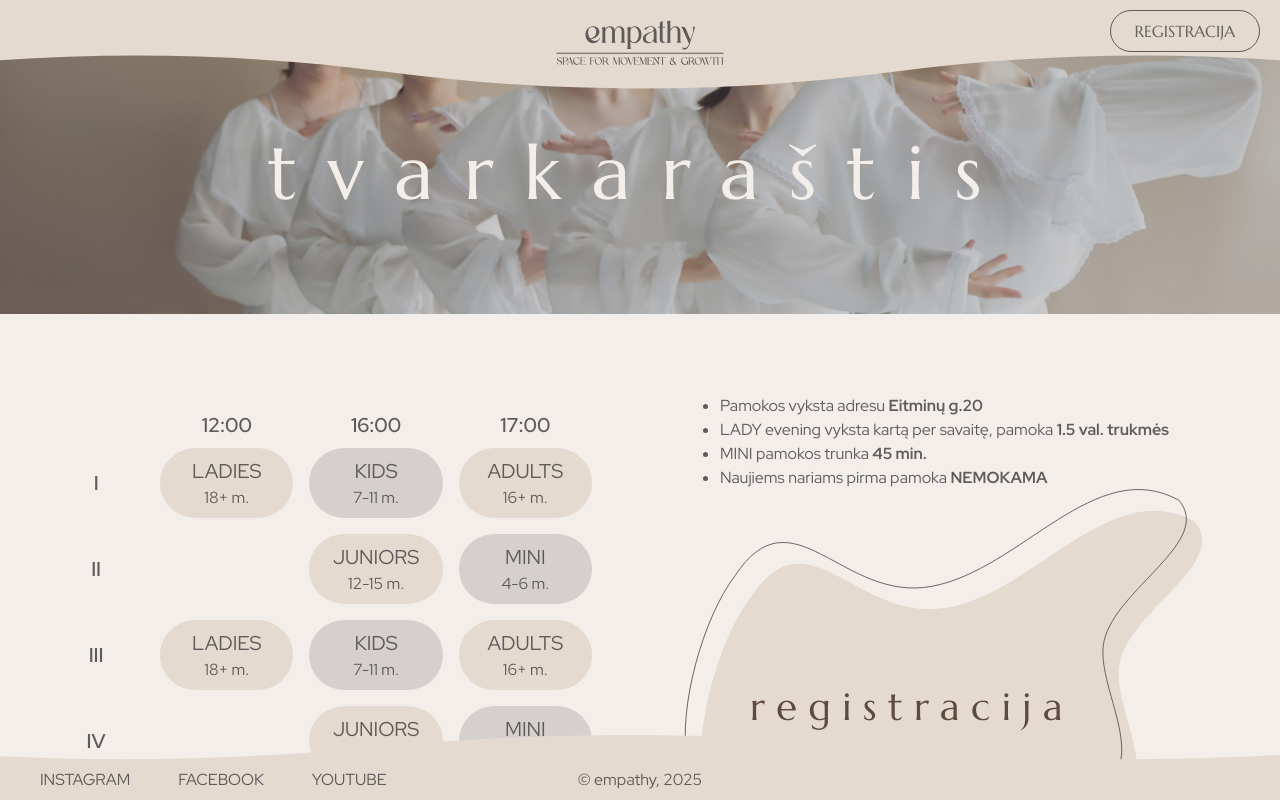
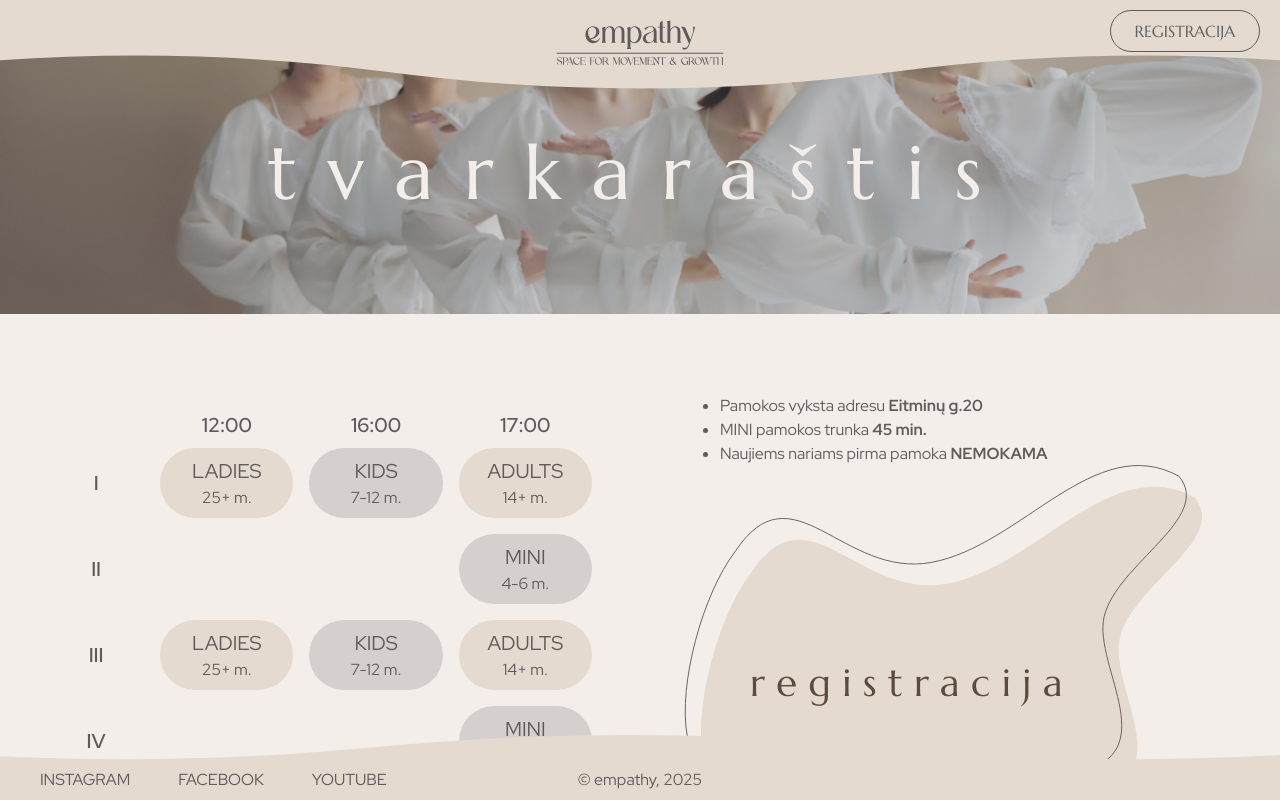
Before and after one commit to BugFreeDuck/empathy-web, a SvelteKit app in the folder empathy-web/: page /schedule in a window 1280 px wide. Built offline with nearby package versions, Linux system fonts and the light colour scheme.

Commit message:
Meta tags, description, favicon fix, schedule table content adjustments

```diff
--- a/empathy-web/src/app.html
+++ b/empathy-web/src/app.html
@@ -1,10 +1,27 @@
 <!doctype html>
 <html lang="en">
 <head>
+    <title>Empathy</title>
     <meta charset="utf-8"/>
-    <title>Empathy</title>
-    <link rel="icon" type="image/svg+xml" href="icons/favicon.svg">
     <meta name="viewport" content="width=device-width, initial-scale=1, viewport-fit=cover, user-scalable=no">
+
+    <link rel="icon" href="icons/favicon.svg">
+
+    <meta name="description" content="Šokio užsiėmimai įvairaus amžiaus grupėms. Aukime ir tobulėkime kartu per judesį!">
+    <link rel="canonical" content="https://empathy-studio.lt"/>
+
+
+    <meta property="og:locale" content="lt_LT"/>
+    <meta property="og:type" content="website"/>
+    <meta property="og:title" content="Empathy"/>
+    <meta property="og:description" content="Šokio užsiėmimai įvairaus amžiaus grupėms. Aukime ir tobulėkime kartu per judesį!"/>
+    <meta property="og:site_name" content="Empathy"/>
+    <meta property="og:url" content="https://empathy-studio.lt"/>
+    <meta property="og:image" content="https://empathy-studio.lt/icons/favicon.png"/>
+    <meta property="og:image:width" content="40"/>
+    <meta property="og:image:height" content="40"/>
+    <meta property="og:image:type" content="image/png">
+
 
     <!-- Phone colors -->
     <!-- Chrome, Firefox OS and Opera -->
@@ -26,7 +43,11 @@
 <script async src="https://www.googletagmanager.com/gtag/js?id=G-ZD0EVFQHXX"></script>
 <script>
     window.dataLayer = window.dataLayer || [];
-    function gtag(){dataLayer.push(arguments);}
+
+    function gtag() {
+        dataLayer.push(arguments);
+    }
+
     gtag('js', new Date());
 
     gtag('config', 'G-ZD0EVFQHXX');
--- a/empathy-web/src/atomic/organisms/DesktopScheduleTable.svelte
+++ b/empathy-web/src/atomic/organisms/DesktopScheduleTable.svelte
@@ -88,19 +88,19 @@
             <td>
                 <div class="color-sand">
                     <Label size={bigTextSize} alignment="center">LADIES</Label>
-                    <Label size={smallTextSize} alignment="center">18+ m.</Label>
+                    <Label size={smallTextSize} alignment="center">25+ m.</Label>
                 </div>
             </td>
             <td>
                 <div class="color-gray">
                     <Label size={bigTextSize} alignment="center">KIDS</Label>
-                    <Label size={smallTextSize} alignment="center">7-11 m.</Label>
+                    <Label size={smallTextSize} alignment="center">7-12 m.</Label>
                 </div>
             </td>
             <td>
                 <div class="color-sand">
                     <Label size={bigTextSize} alignment="center">ADULTS</Label>
-                    <Label size={smallTextSize} alignment="center">16+ m.</Label>
+                    <Label size={smallTextSize} alignment="center">14+ m.</Label>
                 </div>
             </td>
         </tr>
@@ -110,10 +110,7 @@
 
             </td>
             <td>
-                <div class="color-sand">
-                    <Label size={bigTextSize} alignment="center">JUNIORS</Label>
-                    <Label size={smallTextSize} alignment="center">12-15 m.</Label>
-                </div>
+
             </td>
             <td>
                 <div class="color-gray">
@@ -127,19 +124,19 @@
             <td>
                 <div class="color-sand">
                     <Label size={bigTextSize} alignment="center">LADIES</Label>
-                    <Label size={smallTextSize} alignment="center">18+ m.</Label>
+                    <Label size={smallTextSize} alignment="center">25+ m.</Label>
                 </div>
             </td>
             <td>
                 <div class="color-gray">
                     <Label size={bigTextSize} alignment="center">KIDS</Label>
-                    <Label size={smallTextSize} alignment="center">7-11 m.</Label>
+                    <Label size={smallTextSize} alignment="center">7-12 m.</Label>
                 </div>
             </td>
             <td>
                 <div class="color-sand">
                     <Label size={bigTextSize} alignment="center">ADULTS</Label>
-                    <Label size={smallTextSize} alignment="center">16+ m.</Label>
+                    <Label size={smallTextSize} alignment="center">14+ m.</Label>
                 </div>
             </td>
         </tr>
@@ -149,10 +146,7 @@
 
             </td>
             <td>
-                <div class="color-sand">
-                    <Label size={bigTextSize} alignment="center">JUNIORS</Label>
-                    <Label size={smallTextSize} alignment="center">12-15 m.</Label>
-                </div>
+
             </td>
             <td>
                 <div class="color-gray">
--- a/empathy-web/src/atomic/organisms/ScheduleTable.svelte
+++ b/empathy-web/src/atomic/organisms/ScheduleTable.svelte
@@ -84,19 +84,19 @@
             <td>
                 <div class="color-sand">
                     <Label size={bigTextSize} alignment="center">LADIES</Label>
-                    <Label size={smallTextSize} alignment="center">18+ m.</Label>
+                    <Label size={smallTextSize} alignment="center">25+ m.</Label>
                 </div>
             </td>
             <td>
                 <div class="color-gray">
                     <Label size={bigTextSize} alignment="center" >KIDS</Label>
-                    <Label size={smallTextSize} alignment="center" >7-11 m.</Label>
+                    <Label size={smallTextSize} alignment="center" >7-12 m.</Label>
                 </div>
             </td>
             <td>
                 <div class="color-sand">
                     <Label size={bigTextSize} alignment="center" >ADULTS</Label>
-                    <Label size={smallTextSize} alignment="center" >16+ m.</Label>
+                    <Label size={smallTextSize} alignment="center" >14+ m.</Label>
                 </div>
             </td>
         </tr>
@@ -106,10 +106,7 @@
 
             </td>
             <td>
-                <div class="color-sand">
-                <Label size={bigTextSize} alignment="center" >JUNIORS</Label>
-                    <Label size={smallTextSize} alignment="center" >12-15 m.</Label>
-                </div>
+
             </td>
             <td>
                 <div class="color-gray">
@@ -123,19 +120,19 @@
             <td>
                 <div class="color-sand">
                 <Label size={bigTextSize} alignment="center">LADIES</Label>
-                    <Label size={smallTextSize} alignment="center" >18+ m.</Label>
+                    <Label size={smallTextSize} alignment="center" >12+ m.</Label>
                 </div>
             </td>
             <td>
                 <div class="color-gray">
                 <Label size={bigTextSize} alignment="center" >KIDS</Label>
-                    <Label size={smallTextSize} alignment="center" >7-11 m.</Label>
+                    <Label size={smallTextSize} alignment="center" >7-12 m.</Label>
                 </div>
             </td>
             <td>
                 <div class="color-sand">
                     <Label size={bigTextSize} alignment="center" >ADULTS</Label>
-                    <Label size={smallTextSize} alignment="center" >16+ m.</Label>
+                    <Label size={smallTextSize} alignment="center" >14+ m.</Label>
                 </div>
             </td>
         </tr>
@@ -145,10 +142,7 @@
 
             </td>
             <td>
-                <div class="color-sand">
-                    <Label size={bigTextSize} alignment="center" >JUNIORS</Label>
-                    <Label size={smallTextSize} alignment="center" >12-15 m.</Label>
-                </div>
+
             </td>
             <td>
                 <div class="color-gray">
--- a/empathy-web/src/routes/about/+page.svelte
+++ b/empathy-web/src/routes/about/+page.svelte
@@ -126,7 +126,7 @@
                         <b>Empathy</b> erdvę įkūriau norėdama pasidalinti savo meile ir pajauta judesio atžvilgiu.
                         Šioje erdvėje ne tik mokau, bet ir pati kiekvieną dieną mokausi iš savo mokinių, juk augimas yra
                         beribis, o
-                        kai augi kartu su bendraminčiais, saugioje aplionkoje šis procesas tampa ypač malonus.
+                        kai augi kartu su bendraminčiais, saugioje aplinkoje šis procesas tampa ypač malonus.
                     </Paragraph>
                 </div>
             </div>
--- a/empathy-web/src/routes/schedule/+page.svelte
+++ b/empathy-web/src/routes/schedule/+page.svelte
@@ -51,7 +51,6 @@
             <div>
                 <ul>
                     <li>Pamokos vyksta adresu <b>Eitminų g.20</b></li>
-                    <li>LADY evening vyksta kartą per savaitę, pamoka <b>1.5 val. trukmės</b></li>
                     <li>MINI pamokos trunka <b>45 min.</b></li>
                     <li>Naujiems nariams pirma pamoka <b>NEMOKAMA</b></li>
                 </ul>
```
Also changed, not shown: empathy-web/static/icons/favicon.png (added).
